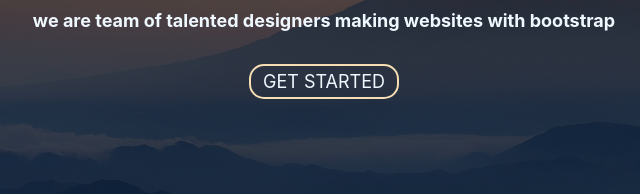
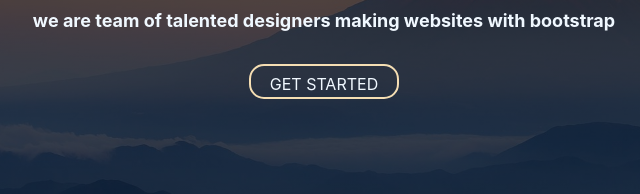
Before and after one commit to fatmaalzhraaesmail/fatma4, a plain HTML site: page index.html in a window 1280 px wide. Shown: the part 275-469 px from the top of the page, 316-956 px from the left. Drawn offline with Linux system fonts and the light colour scheme.

Commit message:
Update index.html

```diff
--- a/index.html
+++ b/index.html
@@ -60,7 +60,7 @@
       <section class="d2">
         <h1>WELCOME TO REGNA</h1>
         <P>we are team of talented designers making websites with bootstrap</P>
-        <button>GET STARTED</button>
+         <button class="btn btn-lg-block " type="submit">GET STARTED</button>
     </section>
     </header>
     <section id="img">
```
